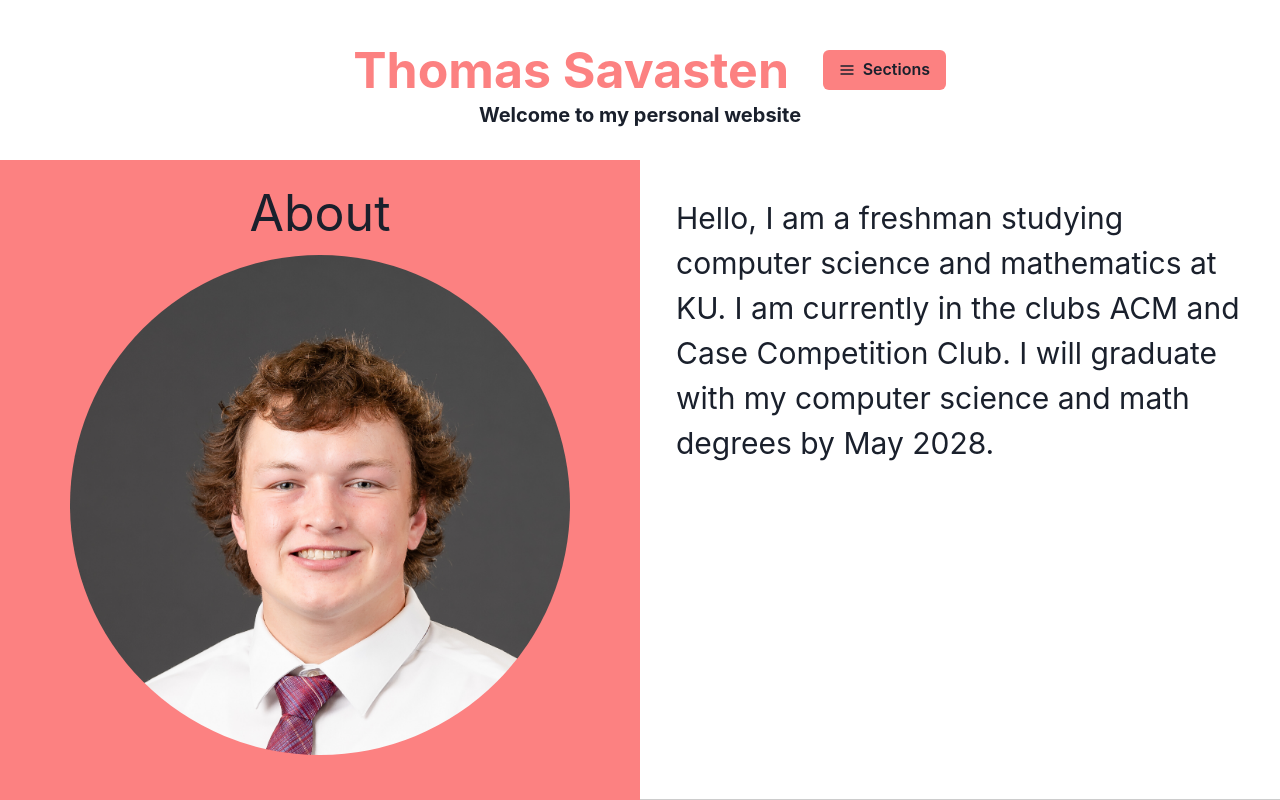
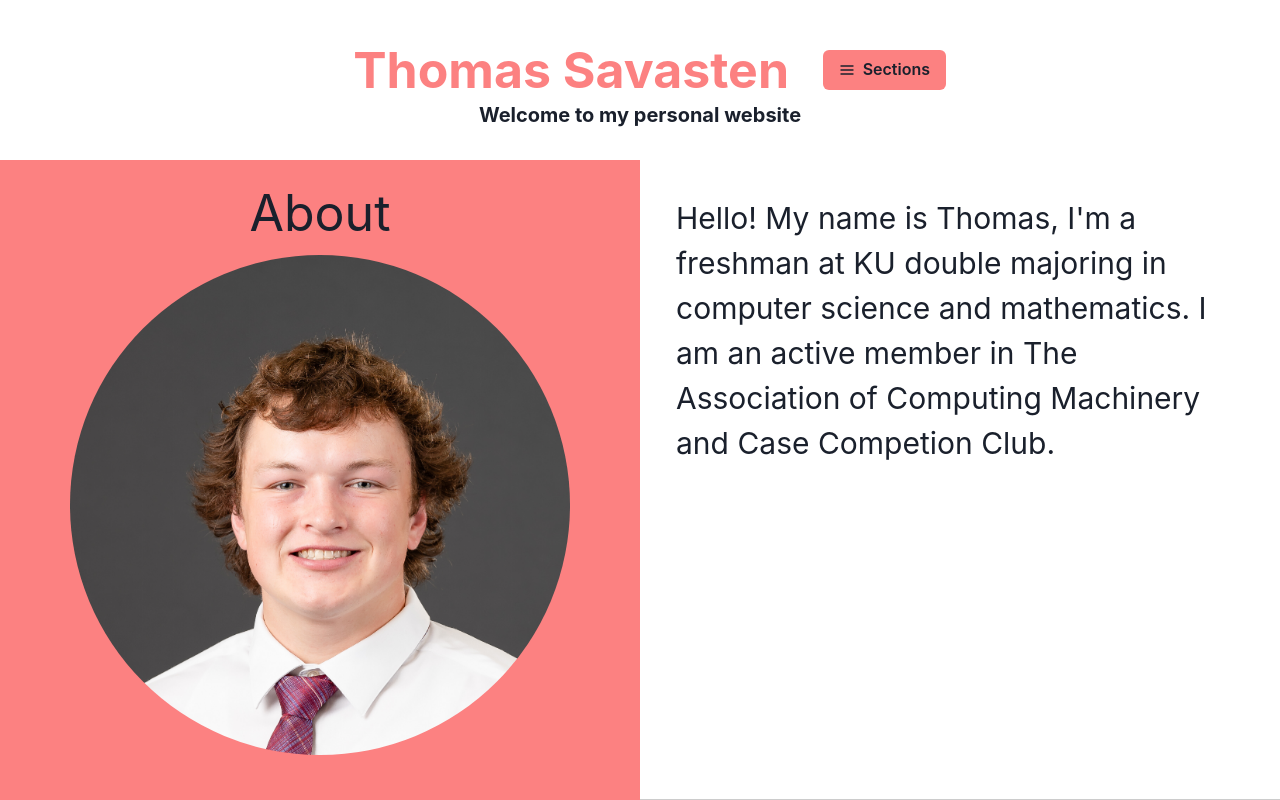
Before and after one commit to Thomas-writes/thomas-personal-website, a React (Create React App) app: page / in a window 1280 px wide. Built offline with nearby package versions, Linux system fonts and the light colour scheme.

Commit message:
fixing about section

```diff
--- a/src/Right.js
+++ b/src/Right.js
@@ -9,7 +9,7 @@ const Rightside = ({ items, color }) => {
                     <React.Fragment key={index}>
                         {item === 0 && (
                             <Text mb={2} fontSize='30px'>
-                                Hello, I am a freshman studying computer science and mathematics at KU. I am currently in the clubs ACM and Case Competition Club. I will graduate with my computer science and math degrees by May 2028.
+                                Hello! My name is Thomas, I'm a freshman at KU double majoring in computer science and mathematics. I am an active member in The Association of Computing Machinery and Case Competion Club.
                             </Text>
                         )}
                         {item === 1 && (
```
